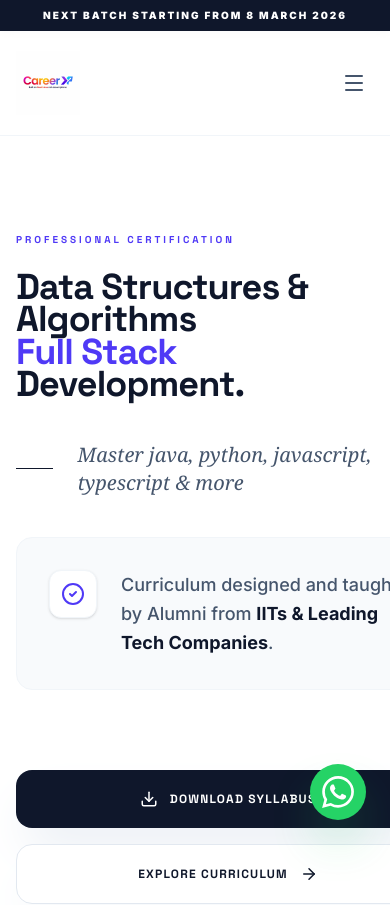
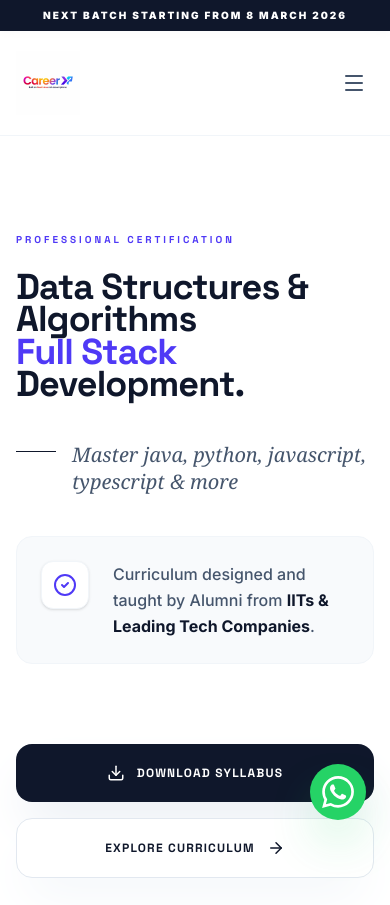
Before and after one commit to CareerXP/careerdcode, a Next.js app: page /courses/dsa-mastery in a window 390 px wide. Shown: the top 905 px of the page. Built offline with nearby package versions, Linux system fonts and the light colour scheme.

Commit message:
course page overflow fix

```diff
--- a/components/CourseDetailsClient.tsx
+++ b/components/CourseDetailsClient.tsx
@@ -222,7 +222,7 @@ export default function CourseDetailsClient({ course, nextBatchDate }: CourseDet
   }, []);
 
   return (
-    <div className="min-h-screen bg-white">
+    <div className="min-h-screen min-w-0 bg-white">
       <div className="sticky top-0 z-50">
         {/* Top Banner */}
         <div className="bg-slate-900 text-white text-center py-2 text-[10px] font-black uppercase tracking-[0.2em] shadow-md">
@@ -236,35 +236,38 @@ export default function CourseDetailsClient({ course, nextBatchDate }: CourseDet
         {/* Technical Grid Background */}
         <div className="absolute inset-0 -z-10 opacity-[0.03] bg-[radial-gradient(#000_1px,transparent_1px)] [background-size:32px_32px]"></div>
 
-        <div className="max-w-7xl mx-auto px-4 sm:px-6 lg:px-8 relative z-10">
-          <div className="grid lg:grid-cols-12 gap-16 items-start">
+        <div className="relative z-10 mx-auto max-w-7xl min-w-0 px-4 sm:px-6 lg:px-8">
+          <div className="grid min-w-0 grid-cols-1 gap-16 items-start lg:grid-cols-12">
 
             {/* Left Content */}
-            <div className="lg:col-span-7">
-              <div className="space-y-10">
-                <div>
+            <div className="min-w-0 lg:col-span-7">
+              <div className="min-w-0 space-y-10">
+                <div className="min-w-0">
                   <span className="text-[10px] font-black uppercase tracking-[0.3em] text-indigo-600 font-display mb-6 block">
                     PROFESSIONAL CERTIFICATION
                   </span>
-                  <h1 className="text-4xl sm:text-5xl lg:text-8xl font-bold text-slate-900 font-display tracking-tight leading-[0.9] mb-8">
+                  <h1 className="mb-8 break-words text-4xl font-bold leading-[0.9] tracking-tight text-slate-900 font-display sm:text-5xl lg:text-8xl">
                     {course.title.split('-')[0]} <br />
                     <span className="text-indigo-600">Full Stack</span> <br />
                     Development.
                   </h1>
                 </div>
 
-                <div className="flex items-center gap-6">
-                  <div className="h-px w-12 bg-slate-900"></div>
-                  <h2 className="text-xl lg:text-2xl font-medium text-slate-600 italic font-serif">
+                <div className="flex min-w-0 items-start gap-4 sm:gap-6">
+                  <div
+                    className="mt-[0.65em] h-px w-10 shrink-0 bg-slate-900 sm:w-12"
+                    aria-hidden
+                  />
+                  <h2 className="min-w-0 flex-1 break-words text-xl font-medium leading-snug text-slate-600 italic font-serif lg:text-2xl">
                     Master {course.techStack.slice(0, 4).join(', ')} & more
                   </h2>
                 </div>
 
-                <div className="flex items-start gap-6 p-8 bg-slate-50 rounded-2xl border border-slate-100 max-w-xl">
-                  <div className="w-12 h-12 bg-white rounded-xl flex items-center justify-center shadow-sm border border-slate-100 shrink-0">
+                <div className="flex min-w-0 max-w-xl items-start gap-6 rounded-2xl border border-slate-100 bg-slate-50 p-6 sm:p-8">
+                  <div className="w-12 h-12 shrink-0 rounded-xl border border-slate-100 bg-white shadow-sm flex items-center justify-center">
                     <CheckCircle2 className="text-indigo-600" size={24} />
                   </div>
-                  <p className="text-lg text-slate-600 leading-relaxed font-medium">
+                  <p className="min-w-0 text-base font-medium leading-relaxed text-slate-600 sm:text-lg">
                     Curriculum designed and taught by Alumni from <span className="text-slate-900 font-bold">IITs & Leading Tech Companies</span>.
                   </p>
                 </div>
@@ -289,8 +292,8 @@ export default function CourseDetailsClient({ course, nextBatchDate }: CourseDet
             </div>
 
             {/* Right Content: Form Card */}
-            <div className="lg:col-span-5 w-full max-w-xl mx-auto lg:max-w-none">
-              <div className="bg-white p-6 sm:p-10 lg:p-12 rounded-[32px] border border-slate-100 shadow-2xl shadow-slate-200/50 relative">
+            <div className="mx-auto w-full min-w-0 max-w-xl lg:col-span-5 lg:mx-0 lg:max-w-none">
+              <div className="relative min-w-0 rounded-[32px] border border-slate-100 bg-white p-6 shadow-2xl shadow-slate-200/50 sm:p-10 lg:p-12">
                 <div className="absolute top-0 right-10 transform -translate-y-1/2">
                   <div className="bg-indigo-600 text-white px-6 py-2 rounded-full text-xs font-black uppercase tracking-widest shadow-lg">
                     FREE DEMO
```
Also changed, not shown: 1 other file (tests, documents, lock files or other folders).
